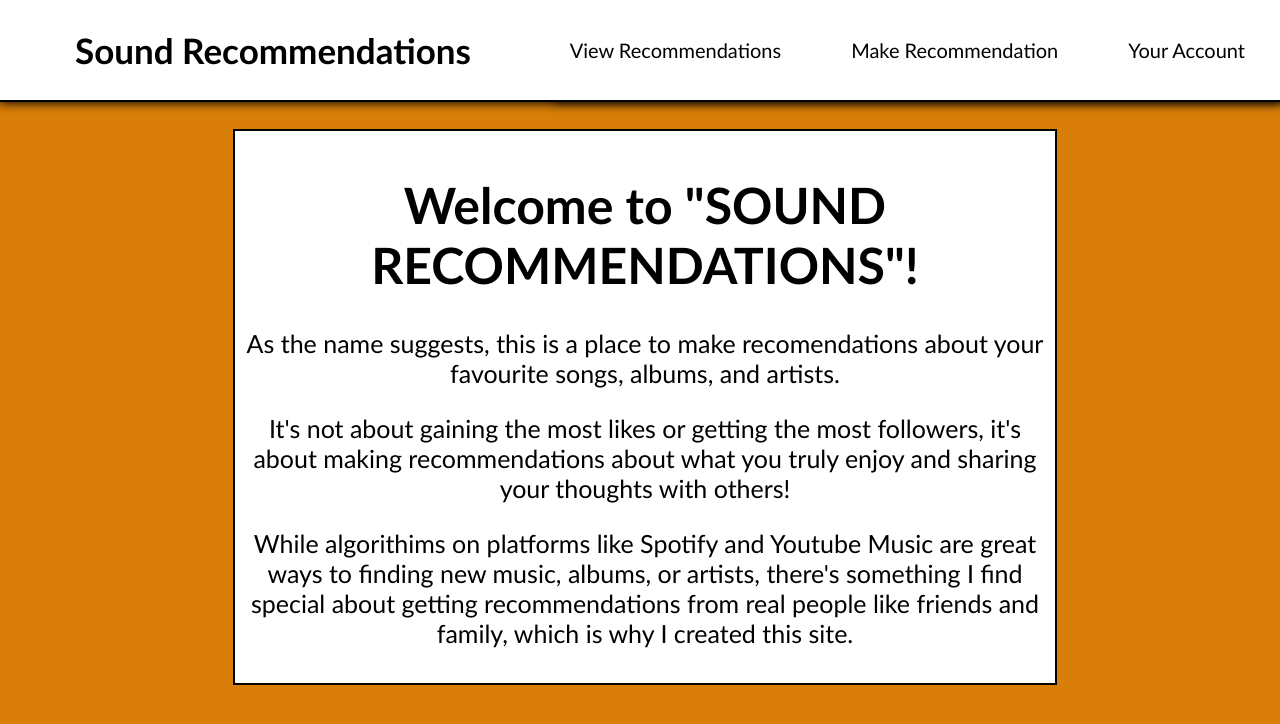
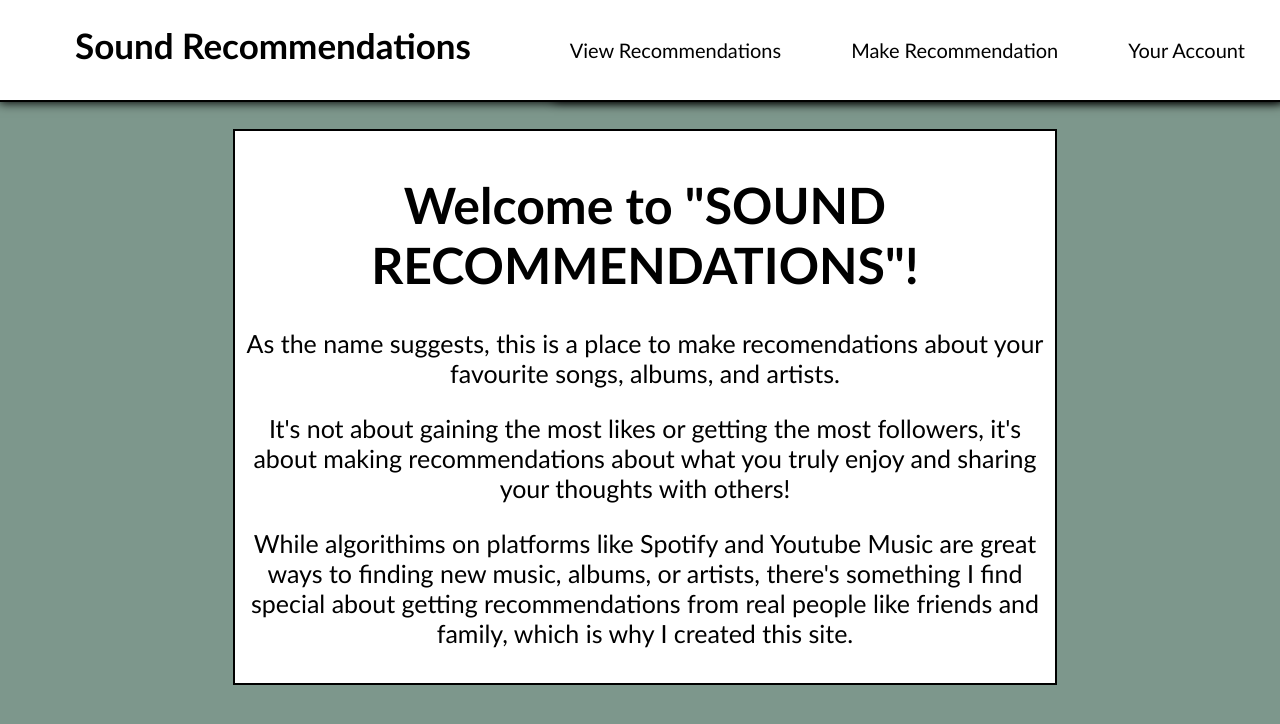
Before and after one commit to jefferyle1/song-rec-frontend, a React (Create React App) app: page /about in a window 1280 px wide. Shown: the top 724 px of the page. Built offline with nearby package versions, Linux system fonts and the light colour scheme; no server answers.

Commit message:
modified colours

```diff
--- a/src/NavBar.js
+++ b/src/NavBar.js
@@ -11,7 +11,7 @@ export default function SearchResults(props) {
 
     return (
       <Border >
-          <NavLink to={`/about`} whileHover={{ scale: 1.1 }}> <Left>  Sound Recommendations  </Left> </NavLink>
+          <TitleNavLink to={`/about`} whileHover={{ scale: 1.1 }}> <Left>  Sound Recommendations  </Left> </TitleNavLink>
           <Right>
             <NavLink to={`/viewrecs`} whileHover={{ scale: 1.1 }}> View   Recommendations </NavLink>
             <NavLink to={`/search`} whileHover={{ scale: 1.1 }}>  Make Recommendation  </NavLink>
@@ -54,6 +54,33 @@ const Right = styled.div`
     height: 100px;
     box-shadow: 20px 0px 10px 1px black;
 `
+const TitleNavLink = styled(MotionLink)`
+    margin-left: 20px;
+    margin-right: 20px;
+    text-decoration: none;
+    color: inherit;
+    font-size: 20px;
+    height: 30px;
+    display: flex;
+    justify-content: center;
+    align-items: center;
+
+    padding: 15px 15px 25px 15px;
+    border-radius: 15px;
+    &:hover {
+        cursor: pointer;
+        box-shadow: 3px 3px 3px black;
+        text-decoration: none;
+    color: inherit;
+    }
+
+     &:hover {
+        cursor: pointer;
+        box-shadow: 3px 3px 3px black;
+        text-decoration: none;
+        color: inherit;
+    }
+`
 
 const NavLink = styled(MotionLink)`
     margin-left: 20px;
--- a/src/SearchPage/TypeSelect.js
+++ b/src/SearchPage/TypeSelect.js
@@ -61,7 +61,7 @@ const OptionsBorder = styled.div`
 const CurrOption = styled(motion.div)`
   height: 4px;
   width: 180px;
-  background-color: #831c03;
+  background-color: #3A3B3C;
   align-self: ${props => props.theme.justify};
 `
 
--- a/src/ViewRecsPage/AlbumPanel.js
+++ b/src/ViewRecsPage/AlbumPanel.js
@@ -48,6 +48,7 @@ const InfoPanel = styled.div`
 
 const Image = styled.img`
   margin-bottom: 10px;
+  margin-top: 10px;
   height: auto;
   width: 23vw;
   max-width: 450px;
--- a/src/ViewRecsPage/ArtistPanel.js
+++ b/src/ViewRecsPage/ArtistPanel.js
@@ -41,6 +41,7 @@ const InfoPanel = styled.div`
 
 const Image = styled.img`
   margin-bottom: 10px;
+  margin-top: 10px;
   max-height: 450px;
   max-width: 400px;
   width: 23vw;
--- a/src/ViewRecsPage/SongPanel.js
+++ b/src/ViewRecsPage/SongPanel.js
@@ -54,6 +54,7 @@ const InfoPanel = styled.div`
 
 const AlbumImage = styled.img`
   margin-bottom: 10px;
+  margin-top: 10px;
   height: auto;
   width: 23vw;
   max-width: 450px;
--- a/src/index.css
+++ b/src/index.css
@@ -3,7 +3,7 @@ body, html {
 
     margin:  0px auto;
     padding: 0px auto;
-    background-color: #d87e09;
+    background-color: #7d978c;
     min-width: 800px;
     width: 100vw;
 
```
